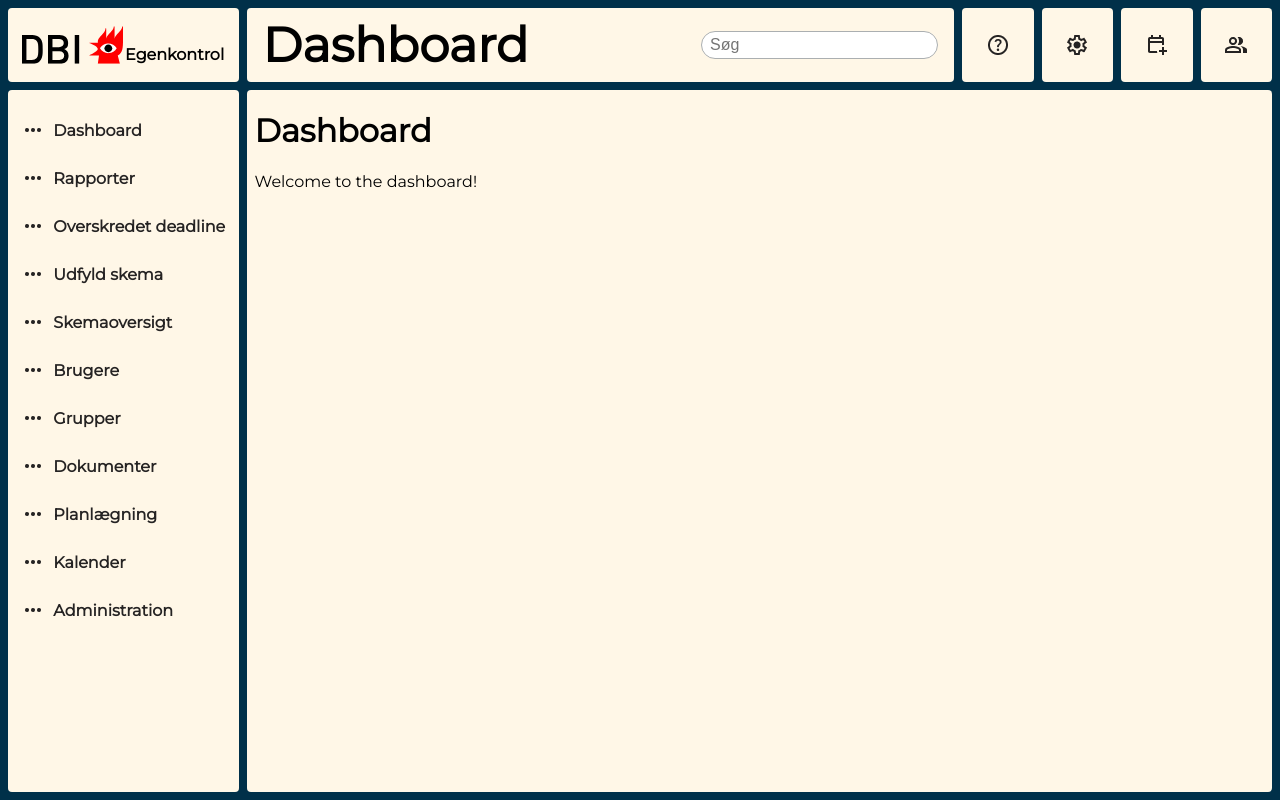
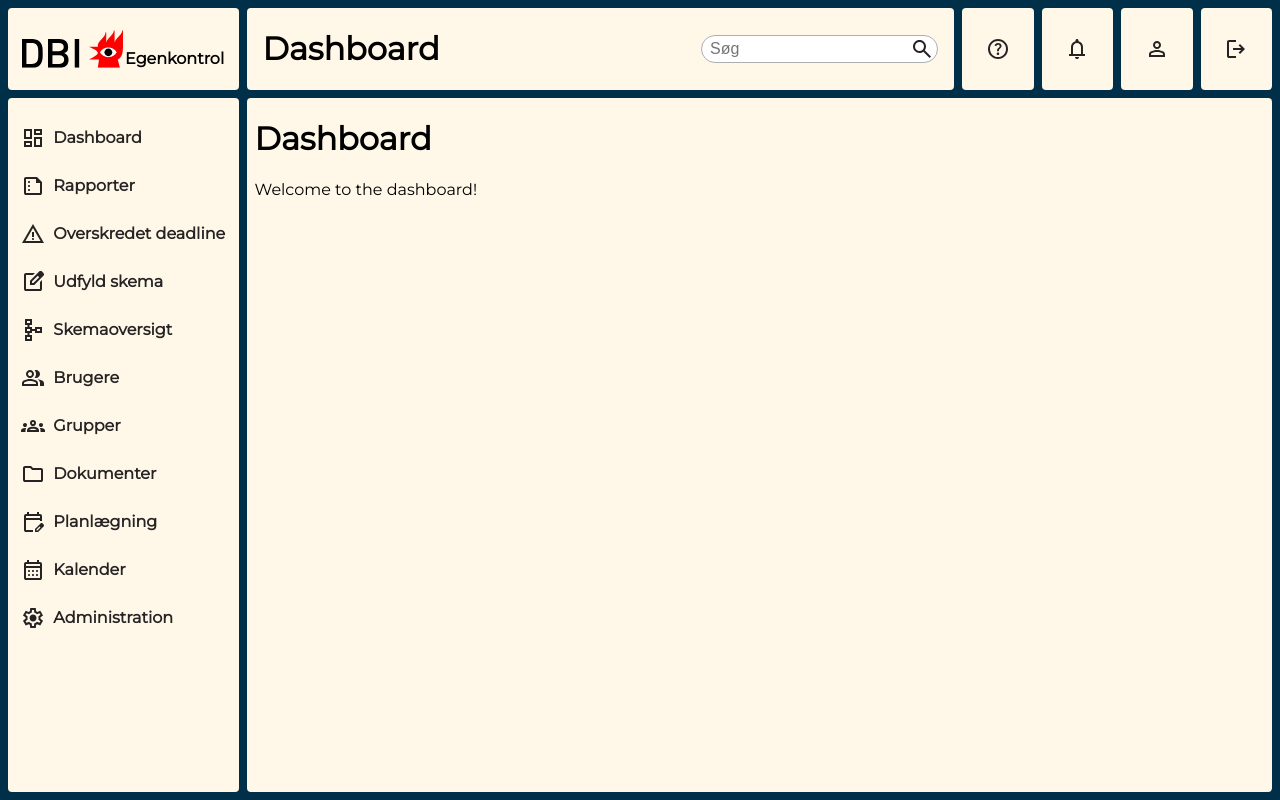
Before and after one commit to ischmir/dbiProject, a Vue app: page / in a window 1280 px wide. Built offline with nearby package versions, Linux system fonts and the light colour scheme.

Commit message:
Fix: Icons and adding: the rest of them
interchanging the spritesheet from a png to a svg and adding all icons to the list.

```diff
--- a/src/components/HeaderComp.vue
+++ b/src/components/HeaderComp.vue
@@ -15,24 +15,24 @@
         <h1 class="header__title">Dashboard</h1>
         <div class="header__search">
             <input type="text" class="header__search-input" placeholder="Søg"/>
-            <IconsComp iconname="help" />
+            <IconsComp class="header__search-icon" iconName="search" />
         </div>
         </div>
 
         <!-- Action Buttons -->
          <div class="header__actions ">
             <div class="header__button base-container">
-                <IconsComp iconname="help" />
+                <IconsComp iconName="help" />
             </div>
             <div class="header__button base-container">
-                    <IconsComp iconname="notifications" />
+                    <IconsComp iconName="notifications" />
                     <span class="header__notification-badge"></span>
             </div>
             <div class="header__button base-container">
-                    <IconsComp iconname="user" />
+                    <IconsComp iconName="user" />
             </div>
             <div class="header__button base-container">
-                    <IconsComp iconname="logout" />
+                    <IconsComp iconName="logout" />
             </div>
          </div>
     </header>
@@ -45,7 +45,7 @@
         grid-template-areas:
             "logo logo logo center center center center center center center center center actions actions actions actions";
         column-gap: 1vh;
-        box-sizing: border-box; /* Include padding in height calculation */
+        box-sizing: border-box;
     }
 
     /* ─── Logo Area ─────────────────────────────── */
@@ -78,10 +78,8 @@
         padding: 0 2vh ;
     }
 
-    .header__title {
-        font-size: 3rem;
-        margin: 1vh 0;
-        font-weight: 600;
+    .header__search {
+        position: relative;
     }
 
     .header__search-input {
@@ -90,6 +88,15 @@
         border-radius: 9999px;
         outline: none;
         font-size: 1rem;
+    }
+
+    .header__search-icon {
+        position: absolute;
+        top: 50%;
+        right: 0.5vh;
+        transform: translateY(-50%);
+        pointer-events: none;
+        color: var(--placeholder-text-inactive-text);
     }
 
     /* ─── Actions Area ──────────────────────────── */
--- a/src/components/IconsComp.vue
+++ b/src/components/IconsComp.vue
@@ -2,9 +2,8 @@
 <script setup>
 import { computed } from 'vue';
 
-// Props for the icon component
 const props = defineProps({
-    iconname: {
+    iconName: {
         type: String,
         required: true,
     },
@@ -12,19 +11,61 @@ const props = defineProps({
 
 // Map of icon names to their background positions
 const iconPositions = {
+    'more-horizon': '0 0',
     'help': '-60px 0',
-    'notifications': '-120px 0',
-    'user': '-180px 0',
-    'logout': '-240px 0',
-    // Add other icons as needed
+    'settings': '-120px 0',
+    'add-schedule': '-180 0',
+    'users': '-240px 0',
+    'qr-code': '-300px 0',
+    'groups': '-360px 0',
+    'qr-code-group': '-420px 0',
+    'report': '-480px 0',
+    'move-file': '-540px 0',
+    'calendar': '0 -60px',
+    'notifications': '-60px -60px',
+    'dashboard': '-120px -60px',
+    'edit-schedule': '-180px -60px',
+    'add-folder': '-240px -60px',
+    'back': '-300px -60px',
+    'arrow-down': '-360px -60px',
+    'arrow-right': '-420px -60px',
+    'edit-calendar': '-480px -60px',
+    'sort': '-540px -60px',
+    'warning': '0 -120px',
+    'user': '-60px -120px',
+    'folder': '-120px -120px',
+    'logout': '-180px -120px',
+    'check': '-240px -120px',
+    'print': '-300px -120px',
+    'search': '-360px -120px',
+    'copy': '-420px -120px',
+    'delete': '-480px -120px',
+    'close': '-540px -120px',
+    'drag': '0 -180px',
+    'schema': '-60px -180px',
+    'save': '-120px -180px',
+    'id': '-180px -180px',
+    'img': '-240px -180px',
+    'list': '-300px -180px',
+    'mail': '-360px -180px',
+    'checklist': '-420px -180px',
+    'photo': '-480px -180px',
+    'radio-button-unchecked': '-540px -180px',
+    'text-fields': '0 -240px',
+    'title': '-60px -240px',
+    'text-line': '-120px -240px',
+    'signature': '-180px -240px',
+    'subject': '-240px -240px',
+    'comment': '-300px -240px',
+    'check-all': '-360px -240px',
+    'checkbox': '-420px -240px',
+    'history': '-480px -240px',
 };
 
-// Compute the background position based on the `iconname` prop
-const backgroundPosition = computed(() => iconPositions[props.iconname] || '0 0');
+const backgroundPosition = computed(() => iconPositions[props.iconName] || '0 0');
 </script>
 
 <template>
-    <!-- Dynamically set the background position -->
     <span class="icon" :style="{ backgroundPosition }"></span>
 </template>
 
@@ -32,7 +73,7 @@ const backgroundPosition = computed(() => iconPositions[props.iconname] || '0 0'
 .icon {
     width: 24px;
     height: 24px;
-    background-image: url('@/assets/icons/icon-spritesheet.png'); /* Ensure the path is correct */
+    background-image: url('@/assets/icons/icon-spritesheet.svg');
     background-repeat: no-repeat;
 }
 </style>
--- a/src/components/NavComp.vue
+++ b/src/components/NavComp.vue
@@ -8,67 +8,67 @@ import IconsComp from './IconsComp.vue';
             <ul class="sidenav__menu">
                 <li class="sidenav__item">
                     <router-link to="/" class="sidenav__link">
-                        <span class="icon-wrapper"><IconsComp name="help" /></span>
+                        <span class="icon-wrapper"><IconsComp iconName="dashboard" /></span>
                         Dashboard
                     </router-link>
                 </li>
                 <li class="sidenav__item">
                     <router-link to="/reports" class="sidenav__link">
-                        <span class="icon-wrapper"><IconsComp name="help" /></span>
+                        <span class="icon-wrapper"><IconsComp iconName="report" /></span>
                         Rapporter
                     </router-link>
                 </li>
                 <li class="sidenav__item">
                     <router-link to="/deadlines" class="sidenav__link">
-                        <span class="icon-wrapper"><IconsComp name="help" /></span>
+                        <span class="icon-wrapper"><IconsComp iconName="warning" /></span>
                         Overskredet deadline
                     </router-link>
                 </li>
                 <li class="sidenav__item">
                     <router-link to="/fill-in-form" class="sidenav__link">
-                        <span class="icon-wrapper"><IconsComp name="help" /></span>
+                        <span class="icon-wrapper"><IconsComp iconName="edit-schedule" /></span>
                         Udfyld skema
                     </router-link>
                 </li>
                 <li class="sidenav__item">
                     <router-link to="/form-overview" class="sidenav__link">
-                        <span class="icon-wrapper"><IconsComp name="help" /></span>
+                        <span class="icon-wrapper"><IconsComp iconName="schema" /></span>
                         Skemaoversigt
                     </router-link>
                 </li>
                 <li class="sidenav__item">
                     <router-link to="/users" class="sidenav__link">
-                        <span class="icon-wrapper"><IconsComp name="help" /></span>
+                        <span class="icon-wrapper"><IconsComp iconName="users" /></span>
                         Brugere
                     </router-link>
                 </li>
                 <li class="sidenav__item">
                     <router-link to="/teams" class="sidenav__link">
-                        <span class="icon-wrapper"><IconsComp name="help" /></span>
+                        <span class="icon-wrapper"><IconsComp iconName="groups" /></span>
                         Grupper
                     </router-link>
                 </li>
                 <li class="sidenav__item">
                     <router-link to="/documents" class="sidenav__link">
-                        <span class="icon-wrapper"><IconsComp name="help" /></span>
+                        <span class="icon-wrapper"><IconsComp iconName="folder" /></span>
                         Dokumenter
                     </router-link>
                 </li>
                 <li class="sidenav__item">
                     <router-link to="/plans" class="sidenav__link">
-                        <span class="icon-wrapper"><IconsComp name="help" /></span>
+                        <span class="icon-wrapper"><IconsComp iconName="edit-calendar" /></span>
                         Planlægning
                     </router-link>
                 </li>
                 <li class="sidenav__item">
                     <router-link to="/calendar" class="sidenav__link">
-                        <span class="icon-wrapper"><IconsComp name="help" /></span>
+                        <span class="icon-wrapper"><IconsComp iconName="calendar" /></span>
                         Kalender
                     </router-link>
                 </li>
                 <li class="sidenav__item">
                     <router-link to="/settings" class="sidenav__link">
-                        <span class="icon-wrapper"><IconsComp name="help" /></span>
+                        <span class="icon-wrapper"><IconsComp iconName="settings" /></span>
                         Administration
                     </router-link>
                 </li>
```
Also changed, not shown: src/assets/icons/icon-spritesheet.png (deleted), src/assets/icons/icon-spritesheet.svg (added).
